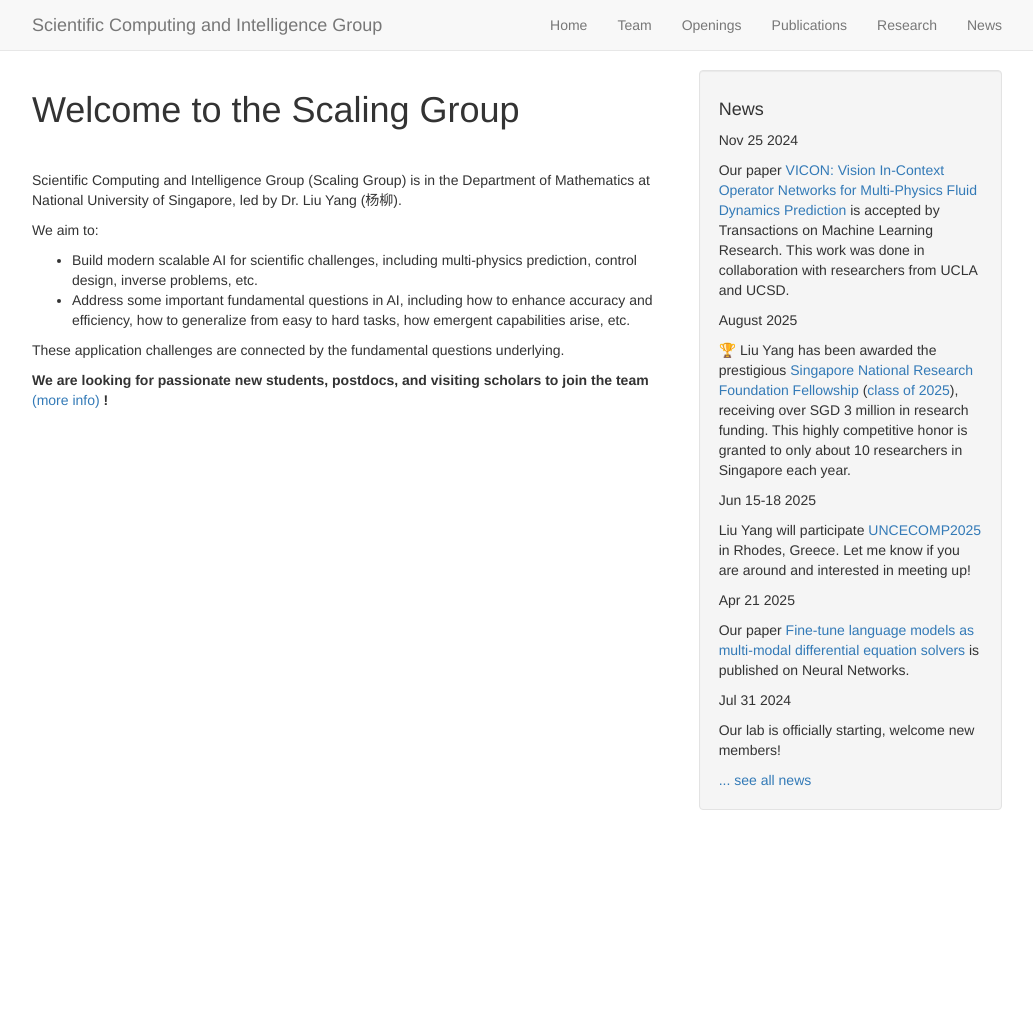
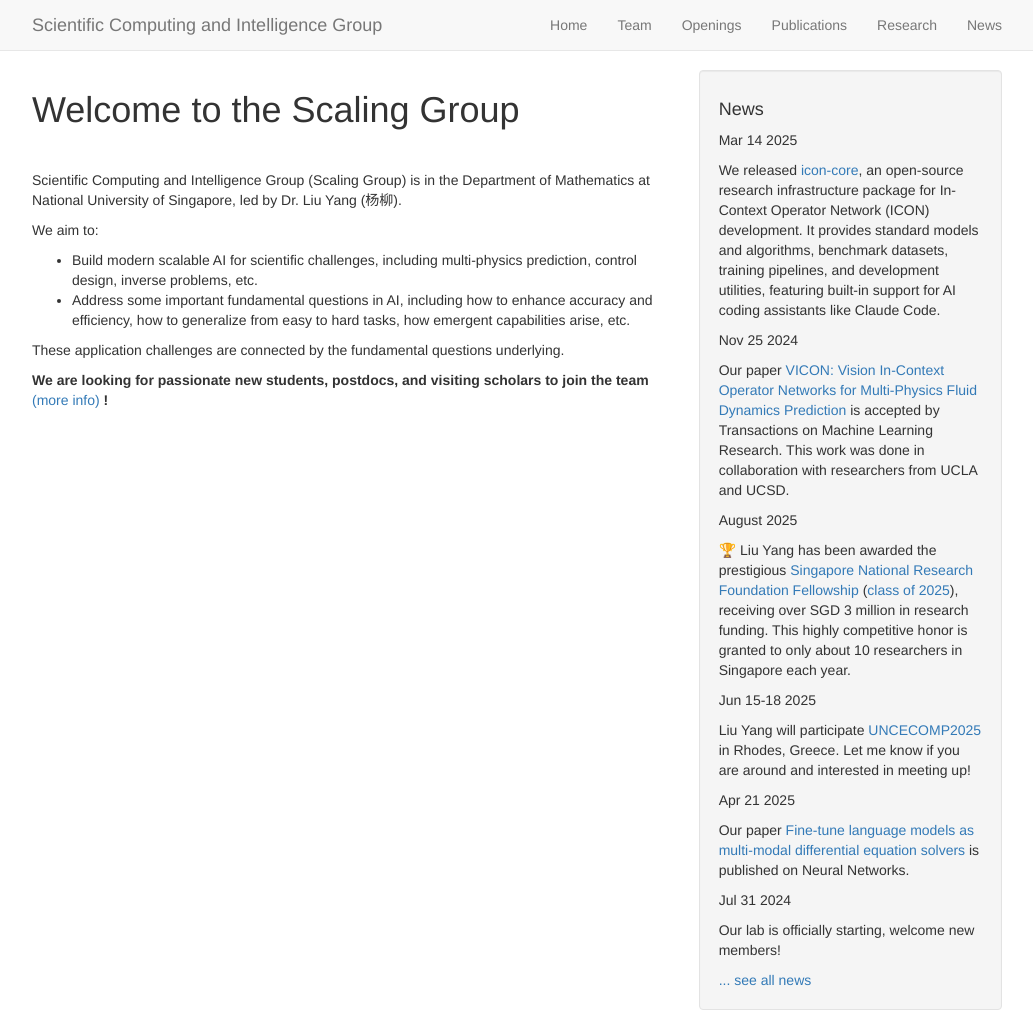
Before and after one commit to scaling-group/scaling-group.github.io, a Jekyll site: the page built from _pages/home.md, in a window 1280 px wide and 1030 px high. Shown: the whole window, without its empty margins (123-1156 px from the left). Built offline with Jekyll 4.4.1, drawn with Linux system fonts in a browser that asks for light colours.

Commit message:
Add news: icon-core open-source package release (#2)
Co-authored-by: Claude Sonnet 4.6 <noreply@anthropic.com>

```diff
--- a/_data/news.yml
+++ b/_data/news.yml
@@ -1,3 +1,6 @@
+- date: Mar 14 2025
+  headline: "We released [icon-core](https://github.com/scaling-group/icon-core), an open-source research infrastructure package for In-Context Operator Network (ICON) development. It provides standard models and algorithms, benchmark datasets, training pipelines, and development utilities, featuring built-in support for AI coding assistants like Claude Code."
+
 - date: Nov 25 2024
   headline: "Our paper [VICON: Vision In-Context Operator Networks for Multi-Physics Fluid Dynamics Prediction](https://openreview.net/forum?id=6V3YmHULQ3) is accepted by Transactions on Machine Learning Research. This work was done in collaboration with researchers from UCLA and UCSD."
 
```
